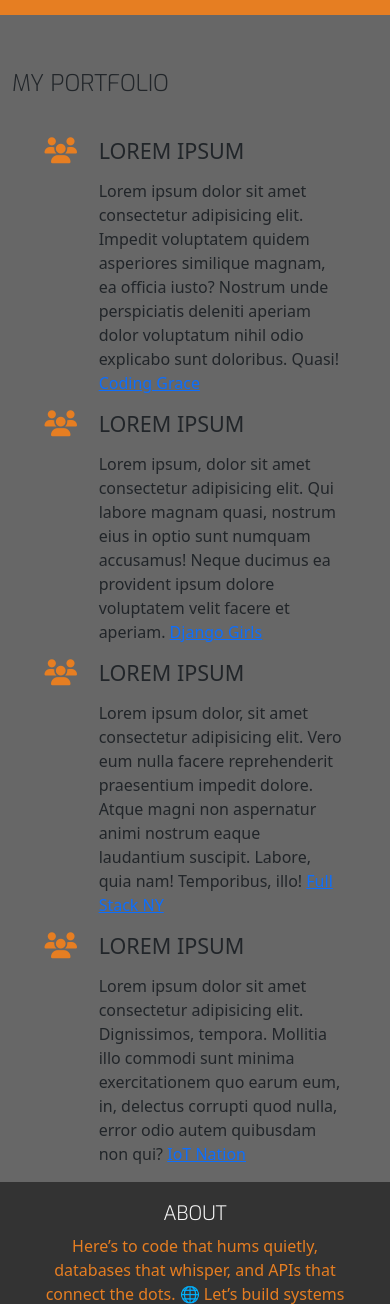
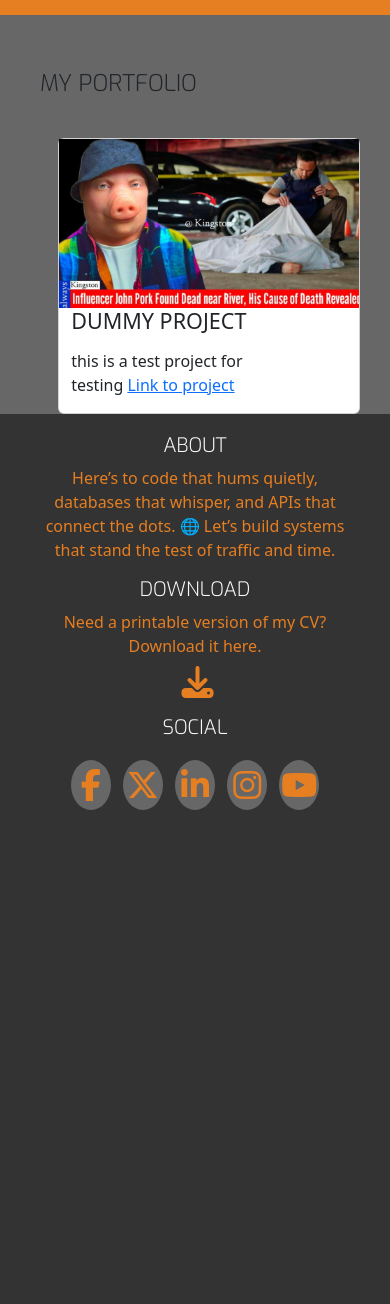
Before and after one commit to MaxBWiseman/CV_Site2, a Django app: page /portfolio in a window 390 px wide. Shown: the part 1381-2685 px from the top of the page. After the commit the page ends 2191 px from the top, so only its background shows below. Run offline with Django 4.2, Linux system fonts and the light colour scheme; data comes from the database, SQL or seed files in the repository; both versions use the stored data as it was after the commit; some libraries are stand-ins or nearby versions.

Commit message:
feat: added portfolio project cards parsed by django model

```diff
--- a/main/templates/main/portfolio.html
+++ b/main/templates/main/portfolio.html
@@ -11,82 +11,20 @@
                     </h3>
                 </div>
             </div>
-            <div id="map">
-
-            </div>
+            <div id="map"></div>
         </div>
         <div class="col-md-8 bg-color-groups">
-            <div class="row">
+            <div class="ms-3 row">
                 <div class="col">
                     <h3 class="section-heading uppercase">My Portfolio</h3>
                 </div>
             </div>
-            <div class="row">
-                <div class="col-10 offset-1 offset-sm-0 col-sm-4 col-md-6">
-                    <div class="row">
-                        <div class="col-2">
-                            <i class="three-reasons-icon fa fa-users" aria-hidden="true"></i>
-                        </div>
-                        <div class="col-10">
-                            <h4 class="three-reasons-heading uppercase">lorem ipsum</h4>
-                            <p>
-                                Lorem ipsum dolor sit amet consectetur adipisicing elit. Impedit voluptatem quidem
-                                asperiores similique magnam, ea officia iusto? Nostrum unde perspiciatis deleniti
-                                aperiam dolor voluptatum nihil odio explicabo sunt doloribus. Quasi!
-                                <a href="https://codinggrace.com/" target="_blank">Coding Grace</a>
-                            </p>
-                        </div>
-                    </div>
-                </div>
-                <div class="col-10 offset-1 offset-sm-0 col-sm-4 col-md-6">
-                    <div class="row">
-                        <div class="col-2">
-                            <i class="three-reasons-icon fa fa-users" aria-hidden="true"></i>
-                        </div>
-                        <div class="col-10">
-                            <h4 class="three-reasons-heading uppercase">lorem ipsum</h4>
-                            <p>
-                                Lorem ipsum, dolor sit amet consectetur adipisicing elit. Qui labore magnam quasi,
-                                nostrum eius in optio sunt numquam accusamus! Neque ducimus ea provident ipsum
-                                dolore voluptatem velit facere et aperiam.
-                                <a href="https://djangogirls.org/" target="_blank">Django Girls</a>
-                            </p>
-                        </div>
-                    </div>
-                </div>
-                <div class="col-10 offset-1 offset-sm-0 col-sm-4 col-md-6">
-                    <div class="row">
-                        <div class="col-2">
-                            <i class="three-reasons-icon fa fa-users" aria-hidden="true"></i>
-                        </div>
-                        <div class="col-10">
-                            <h4 class="three-reasons-heading uppercase">lorem ipsum</h4>
-                            <p>
-                                Lorem ipsum dolor, sit amet consectetur adipisicing elit. Vero eum nulla facere
-                                reprehenderit praesentium impedit dolore. Atque magni non aspernatur animi nostrum
-                                eaque laudantium suscipit. Labore, quia nam! Temporibus, illo!
-                                <a href="https://www.meetup.com/javascript-full-stack-development/"
-                                    target="_blank">Full Stack NY</a>
-                            </p>
-                        </div>
-                    </div>
-                </div>
-                <div class="col-10 offset-1 offset-sm-0 col-sm-4 col-md-6">
-                    <div class="row">
-                        <div class="col-2">
-                            <i class="three-reasons-icon fa fa-users" aria-hidden="true"></i>
-                        </div>
-                        <div class="col-10">
-                            <h4 class="three-reasons-heading uppercase">lorem ipsum</h4>
-                            <p>
-                                Lorem ipsum dolor sit amet consectetur adipisicing elit. Dignissimos, tempora.
-                                Mollitia illo commodi sunt minima exercitationem quo earum eum, in, delectus
-                                corrupti quod nulla, error odio autem quibusdam non qui?
-                                <a href="https://www.meetup.com/NYCIOT/" target="_blank">IoT Nation</a>
-                            </p>
-                        </div>
-                    </div>
-                </div>
+            <div class="row ms-3">
+                {% for project in projects %}
+                    {% include 'main/project_card.html' %}
+                {% empty %}
+                    <p>No projects available.</p>
+                {% endfor %}
             </div>
         </div>
     </div>
--- /dev/null
+++ b/main/templates/main/project_card.html
@@ -0,0 +1,14 @@
+<div class="col-10 offset-1 offset-sm-0 col-sm-4 col-md-6">
+  <div class="row card">
+        <div class="p-0 card-img-top">
+            <img src="{{ project.project_banner_image.url }}" alt="Project Image"/>
+        </div>
+    <div class="col-10">
+      <h4 class="three-reasons-heading uppercase">{{ project.title }}</h4>
+      <p>
+        {{ project.description }}
+        <a href="{{ project.link }}" target="_blank">Link to project</a>
+      </p>
+    </div>
+  </div>
+</div>
--- a/my_cv_site/settings.py
+++ b/my_cv_site/settings.py
@@ -30,6 +30,9 @@ TEMPLATES_DIR = os.path.join(BASE_DIR, 'templates')
 SECRET_KEY = os.getenv("SECRET_KEY")
 
 GOOGLE_MAPS_API_KEY = os.getenv("GOOGLE_MAPS_API_KEY")
+
+MEDIA_URL = '/media/'  # URL to access media files
+MEDIA_ROOT = os.path.join(BASE_DIR, 'media')  # Directory to store media files
 
 # SECURITY WARNING: don't run with debug turned on in production!
 DEBUG = True
--- a/my_cv_site/urls.py
+++ b/my_cv_site/urls.py
@@ -17,8 +17,13 @@ Including another URLconf
 
 from django.contrib import admin
 from django.urls import path, include
+from django.conf import settings
+from django.conf.urls.static import static
 
 urlpatterns = [
     path("admin/", admin.site.urls),
     path("", include('main.urls'), name='main'),  # Include the main app's URLs
 ]
+
+if settings.DEBUG:
+    urlpatterns += static(settings.MEDIA_URL, document_root=settings.MEDIA_ROOT)
--- a/static/css/style.css
+++ b/static/css/style.css
@@ -320,20 +314,9 @@ footer {
   padding: 25px;
 }
 
-.card {
-    width: 400px;
-    background-color: #fff;
-    box-shadow: 0 2px 15px rgba(0, 0, 0, 0.1);
-    border-radius: 10px;
-    overflow: hidden;
-    margin:0 auto;
-    margin-bottom: 25px;
-    margin-top: 10px;
-  }
-
 .card:hover {
   border: 5px solid #e67e22;
-    transform: scale(1.2);
+  transform: scale(1.06);
   transition: 1s ease-in-out;
 }
 
```
Also changed, not shown: other parts of static/css/style.css (+59 -50 lines), db.sqlite3, media/project_banner_images/John-Pork-Found-Dead-860x484.jpg (added), media/project_images/John-Pork-Found-Dead-860x484.jpg (added). Lines whose indentation alone changed are shown as unchanged.
